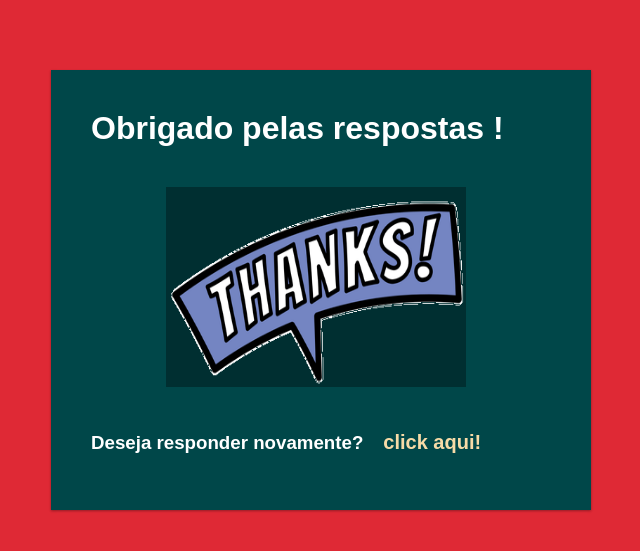
After one commit to meiafase/SAD, a PHP site: page /pgagradece.php in a window 1280 px wide. The commit adds this page. Shown: the top 551 px of the page, without its empty margins (319-959 px from the left). Run offline with PHP 8.4, Linux system fonts and the light colour scheme.

Commit message:
atualização 1.0 SAD

```diff
--- a/index.php
+++ b/index.php
@@ -32,7 +32,7 @@
 				$sistemas = $fusca -> prepare($sql);
 				$sistemas -> execute(array($id, $sistema, $resp1, $resp2, $resp3, $resp4, $resp5, $resp6, $resp7, $resp8, $resp9, $resp10, $resp_cntd));
 
-				header("location: verifica.php?id=$id&resp_cntd=$resp_cntd&resp1=$resp1&resp2=$resp2&resp3=$resp3&resp4=$resp4&resp5=$resp5&resp6=$resp6&resp7=$resp7&resp8=$resp8&resp9=$resp9&resp10=$resp10&resp_cntd=$resp_cntd");
+				header("location: verifica.php?id=$id&resp_cntd=$resp_cntd&resp1=$resp1&resp2=$resp2&resp3=$resp3&resp4=$resp4&resp5=$resp5&resp6=$resp6&resp7=$resp7&resp8=$resp8&resp9=$resp9&resp10=$resp10");
 
 		   }
 
@@ -283,7 +283,7 @@
 				<label>3) Você costuma tirar muitas fotos?</label><br>
 				<input type="radio" name="perq3" value="1" class="input-dominio"> Não sei</input><br>
 				<input type="radio" name="perq3" value="2" class="input-dominio"> Não</input><br>
-				<input type="radio" name="perq3" value="3" class="input-dominio"> Talez</input><br>
+				<input type="radio" name="perq3" value="3" class="input-dominio"> Talvez</input><br>
 				<input type="radio" name="perq3" value="4" class="input-dominio"> Sim</input><br>
 				<input type="radio" name="perq3" value="5" class="input-dominio"> Muitooooooooo!!!!!!!!!!!</input><br><br>
 
@@ -367,7 +367,5 @@
 			</div>
 		</form>
 
-
-
 	</body>
 </html>
--- /dev/null
+++ b/pgagradece.php
@@ -0,0 +1,56 @@
+<!DOCTYPE html>
+<html lang="pt-br">
+  <head>
+    <title>Título da página</title>
+    <meta charset="utf-8">
+    <style>
+    	*{
+    		padding: 20px;
+    		margin: 0;
+    	}
+    	body{
+    		background-color: #df2935;
+    		font-family: sans-serif;
+    	}
+    	#total{
+    		width: 500px;
+    		height: 400px;
+    		margin: 0 auto;
+    		background-color: #004749;
+    		color: white;
+    		margin-top: 30px;
+    	}
+    	#link{
+    		text-decoration: none;
+    		color: #f7dba7;
+    		font-size: 20px;
+    		margin-top: 10px;
+    	}
+    	#link:hover{
+    		color: #df2935;
+    		font-size: 22px;
+    	}
+    	#img{
+    		width: 300px;
+    		height: 200px;
+    		margin-left: 15%;
+    	}
+    	.card-1 {
+		  box-shadow: 0 1px 3px rgba(0,0,0,0.12), 0 1px 2px rgba(0,0,0,0.24);
+		  transition: all 0.3s cubic-bezier(.25,.8,.25,1);
+		}
+
+		.card-1:hover {
+		  box-shadow: 0 14px 28px rgba(0,0,0,0.25), 0 10px 10px rgba(0,0,0,0.22);
+		}
+	</style>
+  </head>
+  <body>
+  	<div id="total" class="card-1">
+  		<h1>Obrigado pelas respostas !</h1>
+  		<img src="imgs/thanks1.png" id="img">
+  		<h3>Deseja responder novamente?<a href="index.php" id="link">click aqui!</a></h3>
+  	</div>
+
+  </body>
+</html>
--- a/somar1.php
+++ b/somar1.php
@@ -22,5 +22,5 @@
 	$sad -> execute();
 	$fusca = NULL;
 
-		header("location: index.php");
+		header("location: pgagradece.php");
 ?>
```
Also changed, not shown: adiciona.php (+35 -5 lines), verifica.php (+80 -9 lines), imgs/4.7pol.png (added), imgs/4pol.png (added), imgs/5.5pol.png (added), imgs/6.1pol.jpg (added), imgs/6.5pol.jpg (added), imgs/gostou.png (added), imgs/gostou1.png (added), imgs/thanks.png (added), imgs/thanks1.png (added), imgs/thanks2.png (added).
